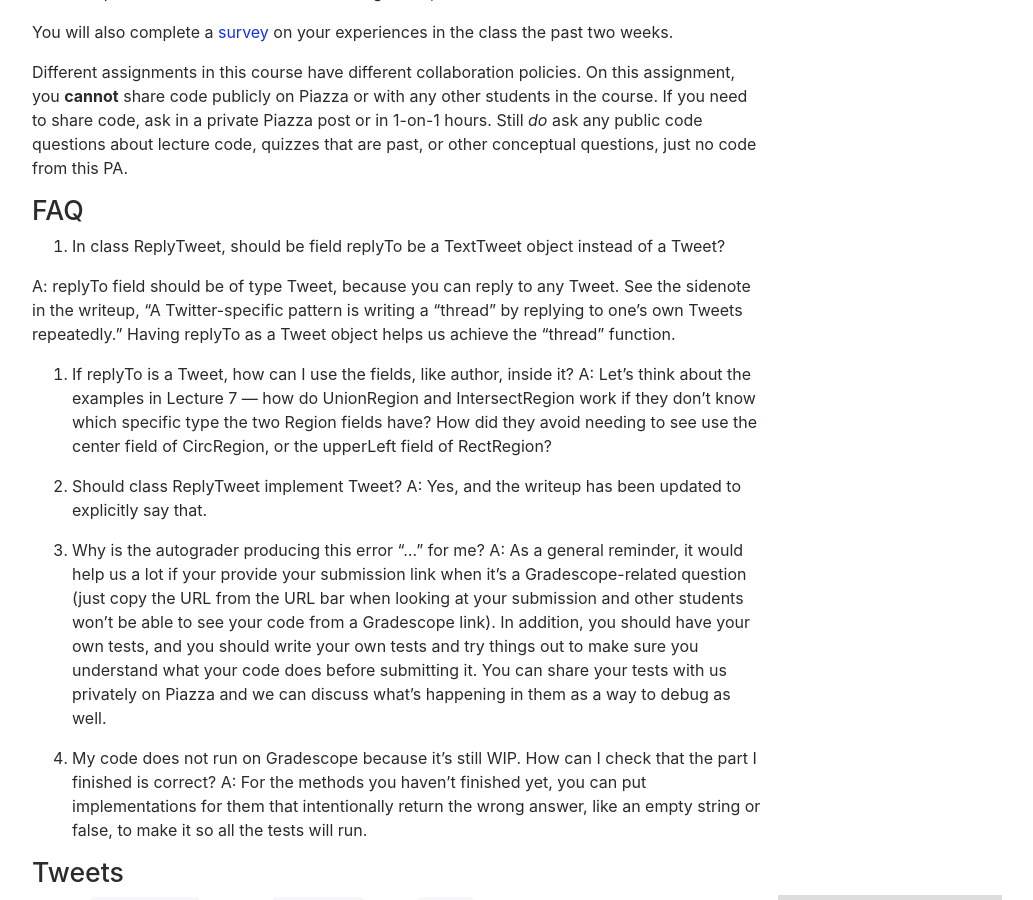
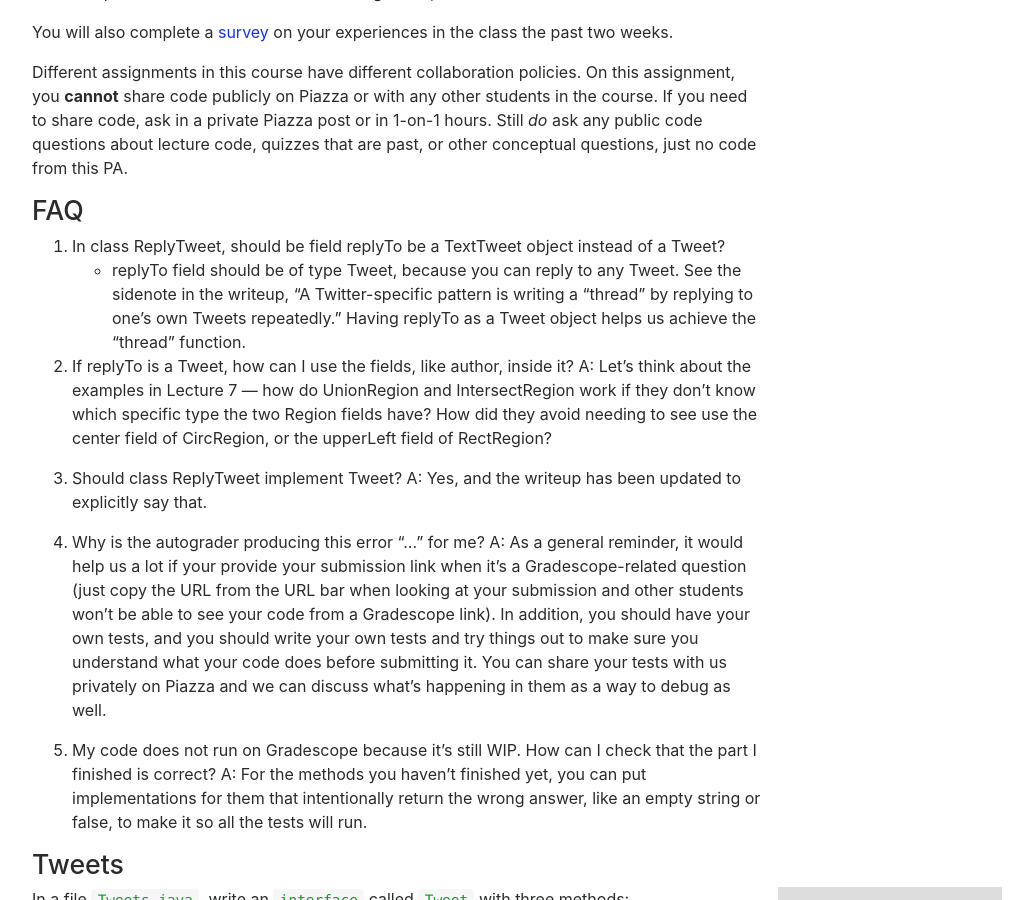
Before and after one commit to ucsd-cse11-s20/ucsd-cse11-s20.github.io, a Jekyll site: the page built from pa4/index.md, in a window 1280 px wide and 900 px high, scrolled down 352 px. Shown: the whole window, without its empty margins (243-1276 px from the left). Built offline with Jekyll 4.4.1, drawn with Linux system fonts in a browser that asks for light colours; nearby versions of some CDN libraries; formulas are drawn with MathJax 3.

```diff
--- a/pa4/index.md
+++ b/pa4/index.md
@@ -26,8 +26,7 @@ this PA.
 
 ## FAQ
 1. In class ReplyTweet, should be field replyTo be a TextTweet object instead of a Tweet?
-
-A: replyTo field should be of type Tweet, because you can reply to any Tweet. See the sidenote in the writeup, "A Twitter-specific pattern is writing a “thread” by replying to one's own Tweets repeatedly." Having replyTo as a Tweet object helps us achieve the "thread" function.
+- replyTo field should be of type Tweet, because you can reply to any Tweet. See the sidenote in the writeup, "A Twitter-specific pattern is writing a “thread” by replying to one's own Tweets repeatedly." Having replyTo as a Tweet object helps us achieve the "thread" function.
 
 2. If replyTo is a Tweet, how can I use the fields, like author, inside it?
 A: Let’s think about the examples in Lecture 7 — how do UnionRegion and IntersectRegion work if they don't know which specific type the two Region fields have? How did they avoid needing to see use the center field of CircRegion, or the upperLeft field of RectRegion?
```
